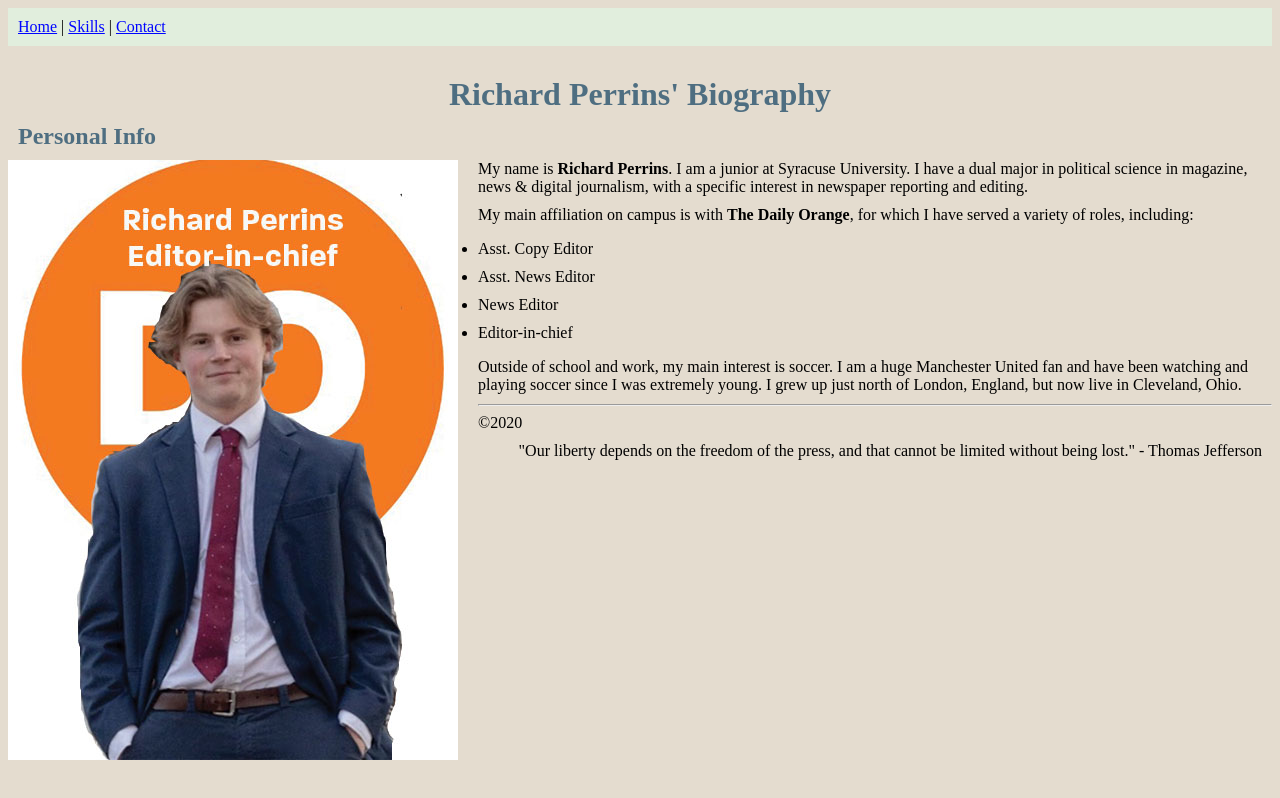
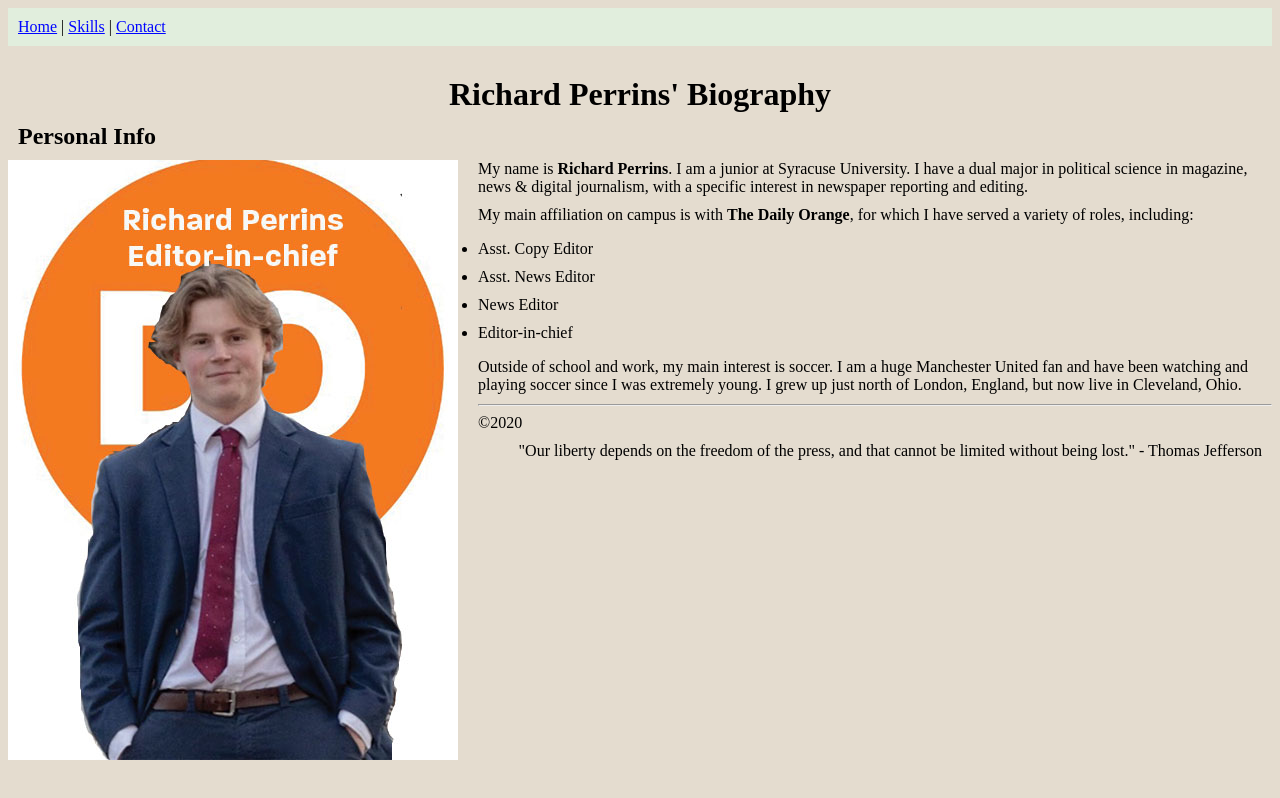
Before and after one commit to richardperrins/ist263, a plain HTML site: page lab11/index.html in a window 1280 px wide. Drawn offline with Linux system fonts and the light colour scheme.

Commit message:
update styles.css

```diff
--- a/lab11/styles.css
+++ b/lab11/styles.css
@@ -11,7 +11,7 @@ a{
     color: #3300ff;
 }
 h1, h2 {
-    color: #4E6E81;
+    color: #000000;
     margin: 10px;
 }
 
```
